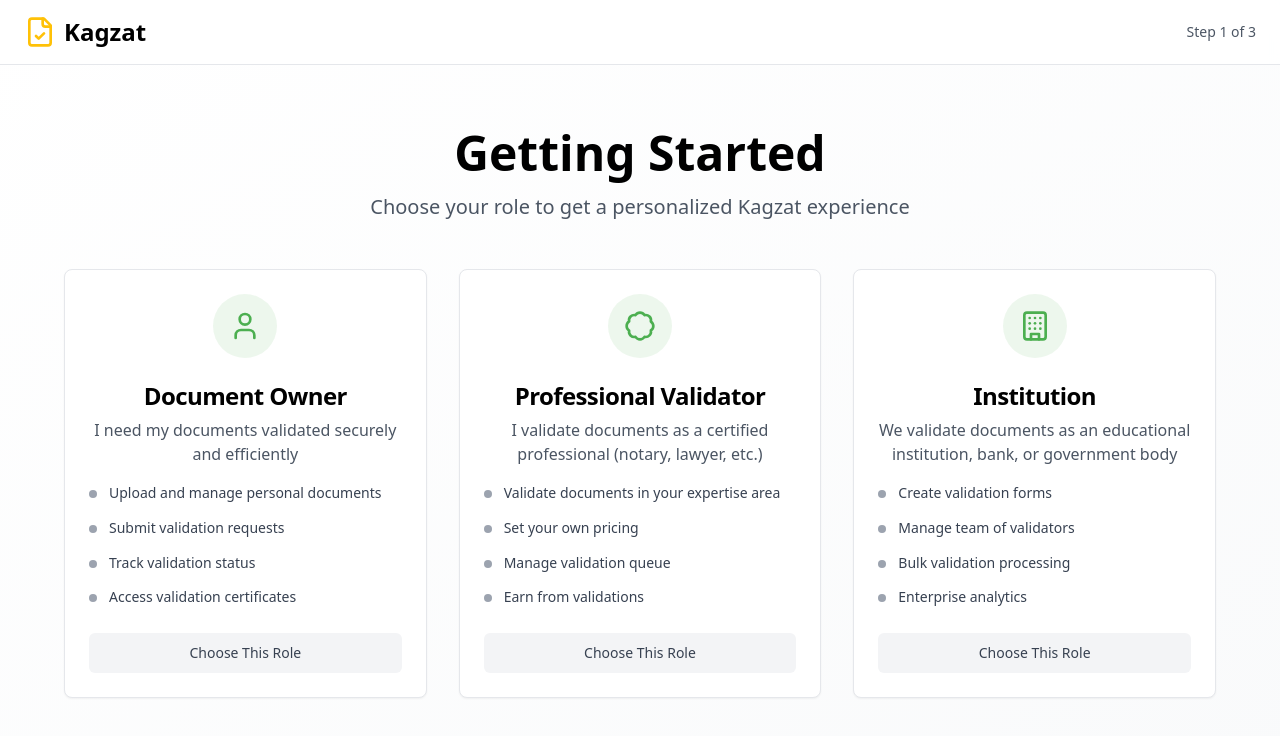
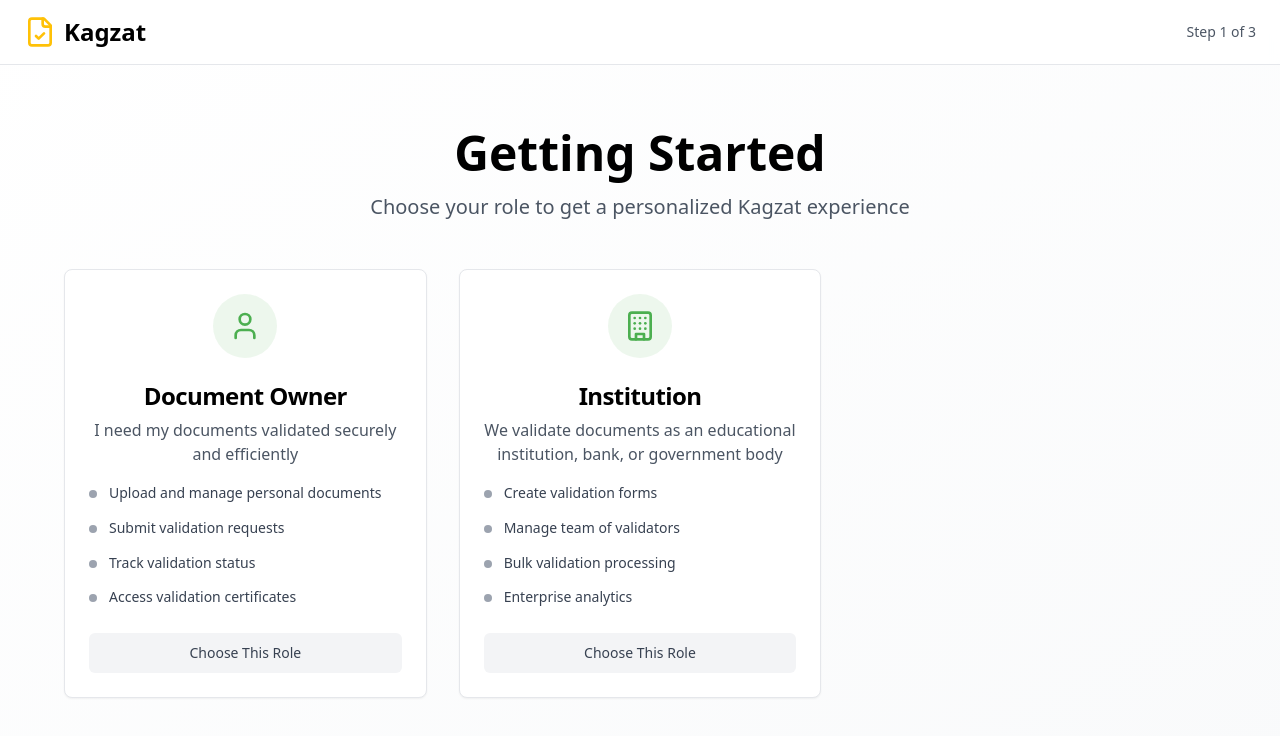
Before and after one commit to Kagzat/kagzat-india, a React (Vite) app: page /role-selection in a window 1280 px wide. Shown: the top 736 px of the page. Built offline with nearby package versions, Linux system fonts and the light colour scheme.

Commit message:
Code edited in Lovable Code Editor
Edited UI in Lovable

```diff
--- a/src/pages/RoleSelection.tsx
+++ b/src/pages/RoleSelection.tsx
@@ -27,19 +27,6 @@ const roleOptions: RoleOption[] = [
       'Access validation certificates'
     ],
     signupPath: '/signup/user'
-  },
-  {
-    id: 'validator',
-    title: 'Professional Validator',
-    description: 'I validate documents as a certified professional (notary, lawyer, etc.)',
-    icon: Badge,
-    features: [
-      'Validate documents in your expertise area',
-      'Set your own pricing',
-      'Manage validation queue',
-      'Earn from validations'
-    ],
-    signupPath: '/signup/validator'
   },
   {
     id: 'organization',
```
